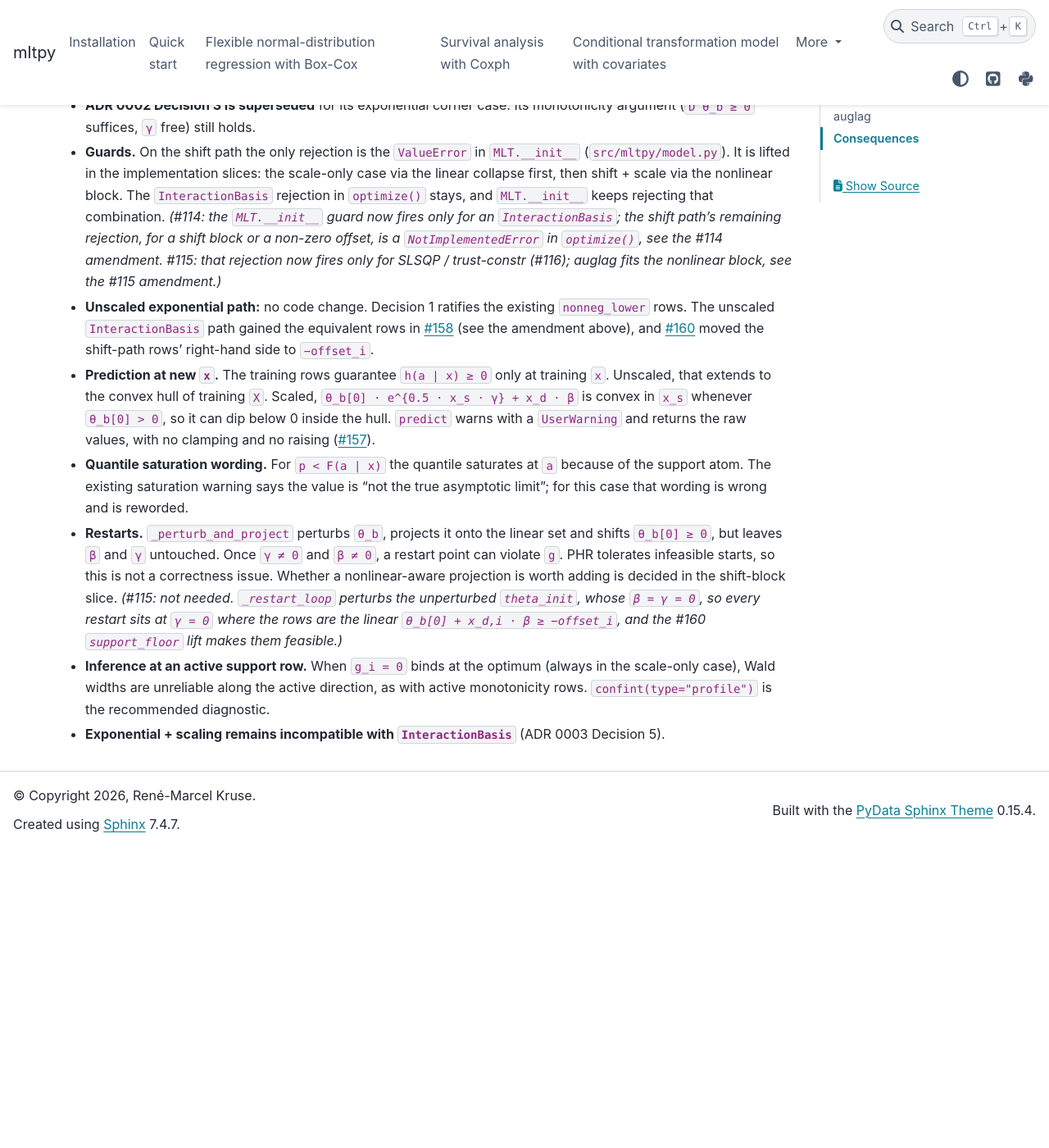
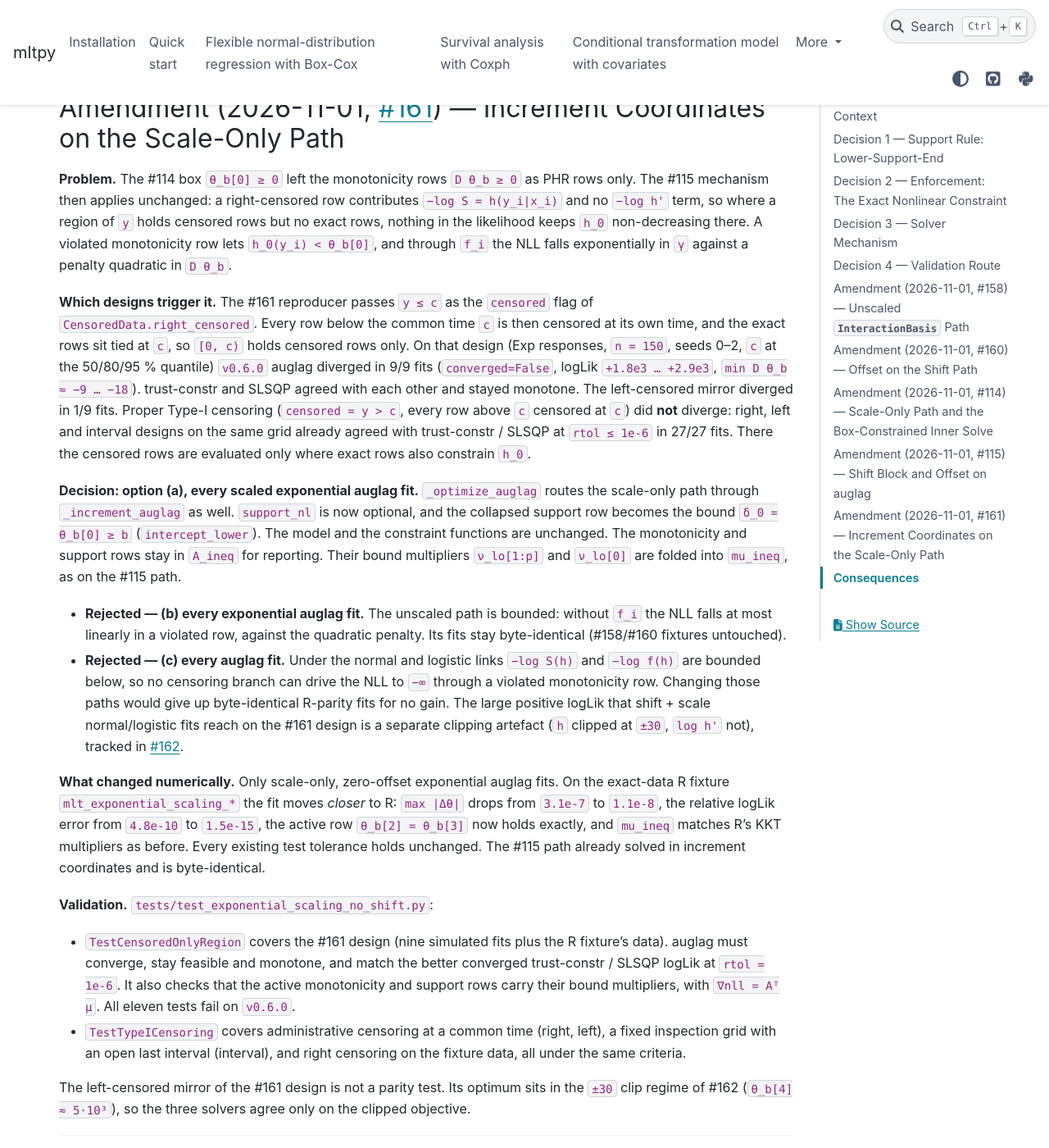
Before and after one commit to RMKruse/mltpy, a Sphinx documentation site: the page built from docs/adr/0005-exponential-scaling-constraint.md, in a window 1280 px wide and 1400 px high, scrolled down 11584 px. Shown: the whole window at 82% size. Built offline with Sphinx 7.4.7 and the PyData theme 0.15.4, drawn with Linux system fonts in a browser that asks for light colours; before the commit the page ends 12618 px from its top, so only the background shows below that; some of the changed text lies outside the part shown.

Commit message:
fix: solve scale-only exponential auglag in increment coordinates (#161)
On the #114 scale-only path auglag kept the monotonicity rows D θ_b ≥ 0
as PHR penalties only. Censored rows carry no −log h' term, so where a
region of y holds censored rows but no exact rows, a violated
monotonicity row let the NLL fall exponentially in γ: the issue's
reproducer (rows below c censored at their own times, exact rows tied
at c) diverged in 9/9 fits to logLik ≈ +2000.

_optimize_auglag now routes every scaled exponential fit through
_increment_auglag, which takes an optional nonlinear block and a lower
bound on δ_0 = θ_b[0] (the collapsed support row). Bound multipliers
are folded into mu_ineq as on the #115 path. Unscaled and
non-exponential fits are untouched and byte-identical.

Proper Type-I designs (censored = y > c, inspection grids) already
agreed with trust-constr / SLSQP and are now pinned by tests. The R
fixture fit on this path moves closer to R (max |Δθ| 3.1e-7 → 1.1e-8).
Decision recorded as an ADR 0005 amendment.

```diff
--- a/docs/adr/0005-exponential-scaling-constraint.md
+++ b/docs/adr/0005-exponential-scaling-constraint.md
@@ -417,6 +417,9 @@ the row's `mu_ineq` entry.
 
 - **Scope.** Only the scaled exponential shift path passes a box. Every other
   path is unchanged (`bounds=None`), and its fits are byte-identical.
+  *(#161: the box alone does not bound the subproblem on censored data; the
+  path now solves in #115's increment coordinates, with `θ_b[0] ≥ 0` as the
+  bound on `δ_0`, see the #161 amendment.)*
 - **Rejected — larger `ρ₀`.** `ρ₀ = 10³` converged on the fixture, but the
   subproblem stays unbounded, so this is tuning, not a fix.
 - **Rejected — a barrier on `h(y_i | x_i) < 0`** (R's `dexp = −Inf`). It
@@ -517,7 +520,9 @@ already turns into the infeasibility penalty.
   over-constrain the fit.
 - **Rejected — increment coordinates on every path.** The unscaled and
   scale-only paths are bounded without it, and their fits stay
-  byte-identical.
+  byte-identical. *(#161: wrong for the scale-only path. Its censored fits
+  diverge the same way; it now solves in increment coordinates too, see the
+  #161 amendment.)*
 
 **Validation.** R `mlt` has no support rule, so, as Decision 4 prescribes, the
 reference `reference/mlt_exponential_scaling_shift_*` (generated in
@@ -549,6 +554,75 @@ rejection, and the reported `[D ; J(θ̂)]` rows.
 predict-side case anticipated below: the midpoint of the two binding rows lies
 strictly inside the training `(x_d, x_s)` hull, and `h(a|x) < 0` there by the
 Jensen gap `θ_b[0] · [f(x̄_s) − (f_i + f_j)/2]`. The #157 warning names it.
+
+---
+
+## Amendment (2026-11-01, [#161](https://github.com/RMKruse/mltpy/issues/161)) — Increment Coordinates on the Scale-Only Path
+
+**Problem.** The #114 box `θ_b[0] ≥ 0` left the monotonicity rows
+`D θ_b ≥ 0` as PHR rows only. The #115 mechanism then applies unchanged: a
+right-censored row contributes `−log S = h(y_i|x_i)` and no `−log h'` term,
+so where a region of `y` holds censored rows but no exact rows, nothing in the
+likelihood keeps `h_0` non-decreasing there. A violated monotonicity row
+lets `h_0(y_i) < θ_b[0]`, and through `f_i` the NLL falls exponentially in
+`γ` against a penalty quadratic in `D θ_b`.
+
+**Which designs trigger it.** The #161 reproducer passes `y ≤ c` as the
+`censored` flag of `CensoredData.right_censored`. Every row below the common
+time `c` is then censored at its own time, and the exact rows sit tied at
+`c`, so `[0, c)` holds censored rows only. On that design (Exp responses,
+`n = 150`, seeds 0–2, `c` at the 50/80/95 % quantile) `v0.6.0` auglag
+diverged in 9/9 fits (`converged=False`, logLik `+1.8e3 … +2.9e3`,
+`min D θ_b ≈ −9 … −18`). trust-constr and SLSQP agreed with each other and
+stayed monotone. The left-censored mirror diverged in 1/9 fits. Proper Type-I
+censoring (`censored = y > c`, every row above `c` censored at `c`) did
+**not** diverge: right, left and interval designs on the same grid already
+agreed with trust-constr / SLSQP at `rtol ≤ 1e-6` in 27/27 fits. There the
+censored rows are evaluated only where exact rows also constrain `h_0`.
+
+**Decision: option (a), every scaled exponential auglag fit.**
+`_optimize_auglag` routes the scale-only path through `_increment_auglag`
+as well. `support_nl` is now optional, and the collapsed support row becomes
+the bound `δ_0 = θ_b[0] ≥ b` (`intercept_lower`). The model and the
+constraint functions are unchanged. The monotonicity and support rows stay in
+`A_ineq` for reporting. Their bound multipliers `ν_lo[1:p]` and `ν_lo[0]` are
+folded into `mu_ineq`, as on the #115 path.
+
+- **Rejected — (b) every exponential auglag fit.** The unscaled path is
+  bounded: without `f_i` the NLL falls at most linearly in a violated row,
+  against the quadratic penalty. Its fits stay byte-identical (#158/#160
+  fixtures untouched).
+- **Rejected — (c) every auglag fit.** Under the normal and logistic links
+  `−log S(h)` and `−log f(h)` are bounded below, so no censoring branch can
+  drive the NLL to `−∞` through a violated monotonicity row. Changing those
+  paths would give up byte-identical R-parity fits for no gain. The large
+  positive logLik that shift + scale normal/logistic fits reach on the #161
+  design is a separate clipping artefact (`h` clipped at `±30`, `log h'` not),
+  tracked in [#162](https://github.com/RMKruse/mltpy/issues/162).
+
+**What changed numerically.** Only scale-only, zero-offset exponential auglag
+fits. On the exact-data R fixture `mlt_exponential_scaling_*` the fit moves
+*closer* to R: `max |Δθ|` drops from `3.1e-7` to `1.1e-8`, the relative
+logLik error from `4.8e-10` to `1.5e-15`, the active row `θ_b[2] = θ_b[3]`
+now holds exactly, and `mu_ineq` matches R's KKT multipliers as before. Every
+existing test tolerance holds unchanged. The #115 path already solved in
+increment coordinates and is byte-identical.
+
+**Validation.** `tests/test_exponential_scaling_no_shift.py`:
+
+- `TestCensoredOnlyRegion` covers the #161 design (nine simulated fits plus
+  the R fixture's data). auglag must converge, stay feasible and monotone, and
+  match the better converged trust-constr / SLSQP logLik at `rtol = 1e-6`.
+  It also checks that the active monotonicity and support rows carry their
+  bound multipliers, with `∇nll = Aᵀ μ`. All eleven tests fail on `v0.6.0`.
+- `TestTypeICensoring` covers administrative censoring at a common time
+  (right, left), a fixed inspection grid with an open last interval
+  (interval), and right censoring on the fixture data, all under the same
+  criteria.
+
+The left-censored mirror of the #161 design is not a parity test. Its
+optimum sits in the `±30` clip regime of #162 (`θ_b[4] ≈ 5·10³`), so the
+three solvers agree only on the clipped objective.
 
 ---
 
```
Also changed, not shown: 2 other files.
